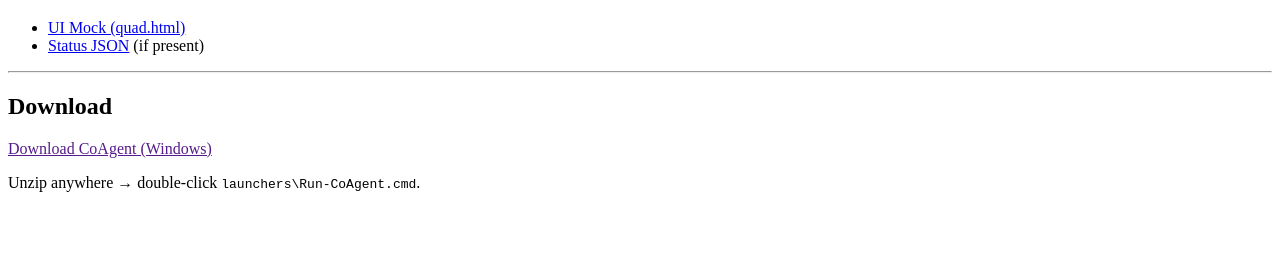
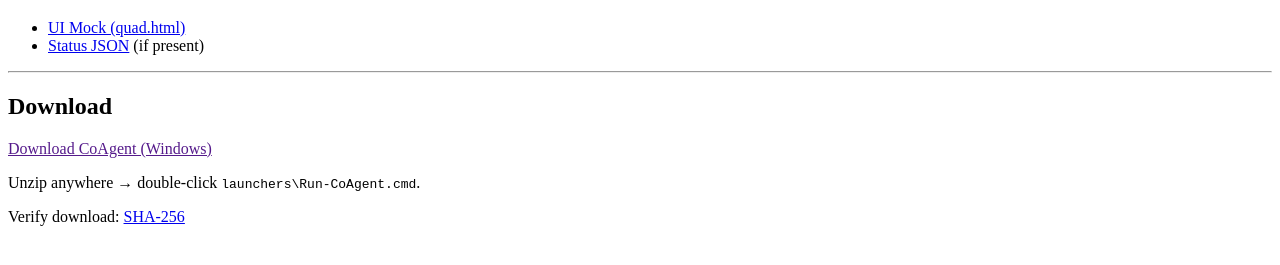
Before and after one commit to rickballard/CoAgent, a plain HTML site: page index.html in a window 1280 px wide. Shown: the part 61-326 px from the top of the page. Drawn offline with Linux system fonts and the light colour scheme.

Commit message:
deploy: ae219b7b3635c62cce0dbfb8b3af4f620e27bb6b

```diff
--- a/index.html
+++ b/index.html
@@ -9,3 +9,6 @@
 <h2>Download</h2>
 <p><a style=""padding:10px 14px;border:1px solid #e5e7eb;border-radius:10px;background:#4F46E5;color:#fff;text-decoration:none"" href=""https://github.com/rickballard/CoAgent/releases/download/mvp-2025.10.03-0125/CoAgent_MVP_Windows.zip"">Download CoAgent (Windows)</a></p>
 <p>Unzip anywhere → double-click <code>launchers\Run-CoAgent.cmd</code>.</p>
+
+
+<p class="status">Verify download: <a href="https://github.com/rickballard/CoAgent/releases/download/mvp-2025.10.03-0125/CoAgent_MVP_Windows.zip.sha256.txt" target="_blank">SHA-256</a></p>
```
